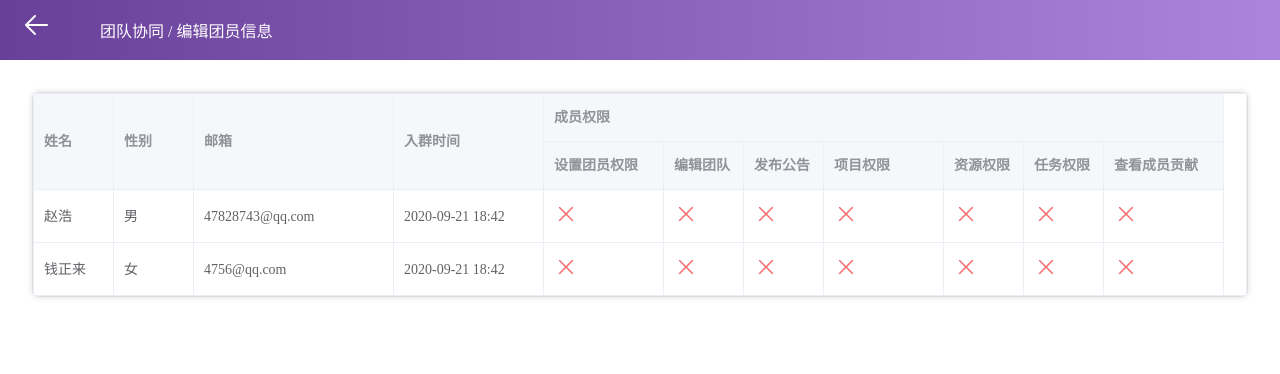
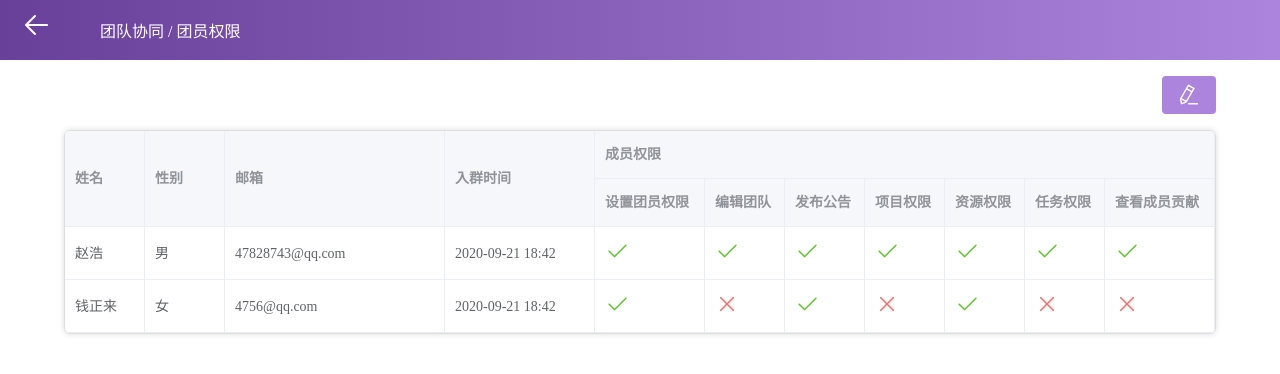
Before and after one commit to limengyun123/vue-knowledge-synergy, a Vue app: page /common/team/editTeammates in a window 1280 px wide. Shown: the top 374 px of the page. Built offline with nearby package versions, Linux system fonts and the light colour scheme.

Commit message:
团队协同的修改成员权限

```diff
--- a/src/assets/css/base.less
+++ b/src/assets/css/base.less
@@ -102,13 +102,13 @@
 
 /* 修改el-button的样式开始*/
 .el-button--default {
-    color: @support-color-ps;
+    color: #666666;
     // background-color: @support-color-bg;
-    border-color: @support-color-ps;
+    border-color: #cccccc;
 }
 .el-button--default:hover{
     color: @support-color-ps;
-    background-color: @support-color-bg;
+    background-color: #ffffff;
     border-color: @support-color-ps;
 }
 .el-button--default:focus{
--- a/src/components/goBackHead.vue
+++ b/src/components/goBackHead.vue
@@ -31,7 +31,7 @@ export default {
                 break;
             case "editTeammates":
                 this.parentDir = "团队协同";
-                this.childDir = "编辑团员信息";
+                this.childDir = "团员权限";
                 break;
             case "createProject":
                 this.parentDir = "团队协同";
@@ -39,7 +39,7 @@ export default {
                 break;
             case "editTeam":
                 this.parentDir = "团队协同";
-                this.childDir = "编辑团队信息";
+                this.childDir = "团队信息";
                 break;
             case "addTeammates":
                 this.parentDir = "团队协同";
--- a/src/views/team/editTeammates.vue
+++ b/src/views/team/editTeammates.vue
@@ -1,58 +1,59 @@
 <template>
     <div>
         <GoBackHead />
-        <div class="team-permission-table">
-            <el-table :data="teammates">
-                <el-table-column prop="actualName" label="姓名" width="80"> </el-table-column>
+        <div class='edit-permission-page'>
+        <el-button type="primary" @click="changeState" :class="['change-permission-button', isEditing?'el-icon-download':'el-icon-edit']"></el-button>
+        <el-table :data="teammates" class="team-permission-table" @cell-click="changePermission">
+            <el-table-column prop="actualName" label="姓名" width="80"></el-table-column>
             <el-table-column prop="sex" label="性别" width="80">
                 <template slot-scope="scope">
                         <span v-if="scope.row.sex">男</span>
                         <span v-else>女</span>
                     </template>
             </el-table-column>
-                <el-table-column prop="email" label="邮箱" width="200"> </el-table-column>
-                <el-table-column prop="joinTime" label="入群时间" width="150"> </el-table-column>
-                <el-table-column label="成员权限" >
-                    <el-table-column prop="permissionEdit" label="设置团员权限" width="120">
+            <el-table-column prop="email" label="邮箱"></el-table-column>
+            <el-table-column prop="joinTime" label="入群时间" width="150"></el-table-column>
+            <el-table-column prop="permission" label="成员权限" >
+                <el-table-column label="设置团员权限" width="110">
                     <template slot-scope="scope">
-                            <span v-if="scope.row.permissionEdit" class="el-icon-check" :index="scope.row.projectId"></span>
-                            <span v-else class="el-icon-close" :index="scope.row.projectId"></span>
+                        <span v-if="scope.row.permission[0]==1" class="el-icon-check"></span>
+                        <span v-else class="el-icon-close"></span>
                     </template>
                 </el-table-column>
-                    <el-table-column prop="permissionTask" label="编辑团队" width="80">
+                <el-table-column label="编辑团队" width="80">
                     <template slot-scope="scope">
-                            <span v-if="scope.row.permissionTask" class="el-icon-check" :index="scope.row.projectId"></span>
-                            <span v-else class="el-icon-close" :index="scope.row.projectId"></span>
+                        <span v-if="scope.row.permission[1]==1" class="el-icon-check" ></span>
+                        <span v-else class="el-icon-close" ></span>
                     </template>
                 </el-table-column>
-                    <el-table-column prop="permissionTask" label="发布公告" width="80">
+                <el-table-column label="发布公告" width="80">
                     <template slot-scope="scope">
-                            <span v-if="scope.row.permissionTask" class="el-icon-check" :index="scope.row.projectId"></span>
-                            <span v-else class="el-icon-close" :index="scope.row.projectId"></span>
+                        <span v-if="scope.row.permission[2]==1" class="el-icon-check"></span>
+                        <span v-else class="el-icon-close" ></span>
                     </template>
                 </el-table-column>
-                    <el-table-column prop="permissionTask" label="项目权限" width="120">
+                <el-table-column label="项目权限" width="80">
                     <template slot-scope="scope">
-                            <span v-if="scope.row.permissionTask" class="el-icon-check" :index="scope.row.projectId"></span>
-                            <span v-else class="el-icon-close" :index="scope.row.projectId"></span>
+                        <span v-if="scope.row.permission[3]==1" class="el-icon-check" ></span>
+                        <span v-else class="el-icon-close"></span>
                     </template>
                 </el-table-column>
-                    <el-table-column prop="permissionTask" label="资源权限" width="80">
+                <el-table-column label="资源权限" width="80">
                     <template slot-scope="scope">
-                            <span v-if="scope.row.permissionTask" class="el-icon-check" :index="scope.row.projectId"></span>
-                            <span v-else class="el-icon-close" :index="scope.row.projectId"></span>
+                        <span v-if="scope.row.permission[4]==1" class="el-icon-check" ></span>
+                        <span v-else class="el-icon-close"></span>
                     </template>
                 </el-table-column>
-                    <el-table-column prop="permissionTask" label="任务权限" width="80">
+                <el-table-column label="任务权限" width="80">
                     <template slot-scope="scope">
-                            <span v-if="scope.row.permissionTask" class="el-icon-check" :index="scope.row.projectId"></span>
-                            <span v-else class="el-icon-close" :index="scope.row.projectId"></span>
+                        <span v-if="scope.row.permission[5]==1" class="el-icon-check"></span>
+                        <span v-else class="el-icon-close"></span>
                     </template>
                 </el-table-column>
-                    <el-table-column prop="permissionTask" label="查看成员贡献" width="120">
+                <el-table-column label="查看成员贡献" width="110">
                     <template slot-scope="scope">
-                            <span v-if="scope.row.permissionTask" class="el-icon-check" :index="scope.row.projectId"></span>
-                            <span v-else class="el-icon-close" :index="scope.row.projectId"></span>
+                        <span v-if="scope.row.permission[6]==1" class="el-icon-check" ></span>
+                        <span v-else class="el-icon-close"></span>
                     </template>
                 </el-table-column>
             </el-table-column>
@@ -72,6 +73,7 @@ export default {
     },
     data(){
         return {
+            isEditing: false,
             teammates:[
                 {
                     id: 481933,
@@ -79,7 +81,8 @@ export default {
                     sex: true,
                     email: '47828743@qq.com',
                     phone: '18573829753',
-                    joinTime: '2020-09-21 18:42'
+                    joinTime: '2020-09-21 18:42',
+                    permission:[1,1,1,1,1,1,1]
                 },
                 {
                     id: 53454,
@@ -87,33 +90,94 @@ export default {
                     sex: false,
                     email: '4756@qq.com',
                     phone: '15083927492',
-                    joinTime: '2020-09-21 18:42'
+                    joinTime: '2020-09-21 18:42',
+                    permission:[1,0,1,0,1,0,0]
                 },
-            ]
+            ],
         }
     },
-    computed:{
-        teamChosenId: function (){
-            return this.$store.state.teamInfo.teamChosenId;
+    methods:{
+        changeState(){
+            this.isEditing = !this.isEditing;
+            if(!this.isEditing){
+                this.$message.success('修改成功');
             }
         },
+        changePermission(row, column, cell, event){
+            if(this.isEditing){
+                let index = -1;
+                switch(column.label){
+                    case '设置团员权限':
+                        index = 0;
+                        break;
+                    case '编辑团队':
+                        index = 1;
+                        break;
+                    case '发布公告':
+                        index = 2;
+                        break;
+                    case '项目权限':
+                        index = 3;
+                        break;
+                    case '资源权限':
+                        index = 4;
+                        break;
+                    case '任务权限':
+                        index = 5;
+                        break;
+                    case '查看成员贡献':
+                        index = 6;
+                        break;
+                    default:
+                        break;
+                }
+                if(index!==-1) this.changePermissionById(row.id, index, cell);
+            }
+
+        },
+        changePermissionById(id, index, cell){
+            for(let item of this.teammates){
+                if(item.id==id){
+                    if(item.permission[index] === 1){
+                        item.permission[index] = 0;
+                        cell.innerHTML = "<div class='cell'><span class='el-icon-close'></span></div>";
+                    }
+                    else{
+                        item.permission[index] = 1;
+                        cell.innerHTML = "<div class='cell'><span class='el-icon-check'></span></div>";
+                    }
+                    cell.style.backgroundColor = '#f5f5f5';
+                }
+
+            }
+        }
+    }
 }
 </script>
 
 <style lang="less">
 @import "../../assets/css/common.less";
-.eidt-teammate-title{
-    border-left: @main-color solid .5rem;
-    background-color: @support-color-bg ;
-    margin: 1rem;
-    padding: .1rem 1rem;
+
+.edit-permission-page{
+    height: calc(100vh - 3.8rem);
+    overflow: scroll;
 }
+
+.change-permission-button{
+    float: right;
+    margin: 1rem 4rem;
+    font-size: 1.4rem;
+    padding: .5rem 1rem;
+}
+
 
 .team-permission-table{
     box-shadow: #dddddd 0 0 0.4rem;
     border: solid #dddddd 1px;
     border-radius: 0.4rem;
-    margin: 2rem;
+    width: 90%;
+    margin-left: 5%;
+    margin-bottom: 2rem;
 }
 
 .team-permission-table .el-icon-check{
```
Lines whose indentation alone changed are shown as unchanged.
